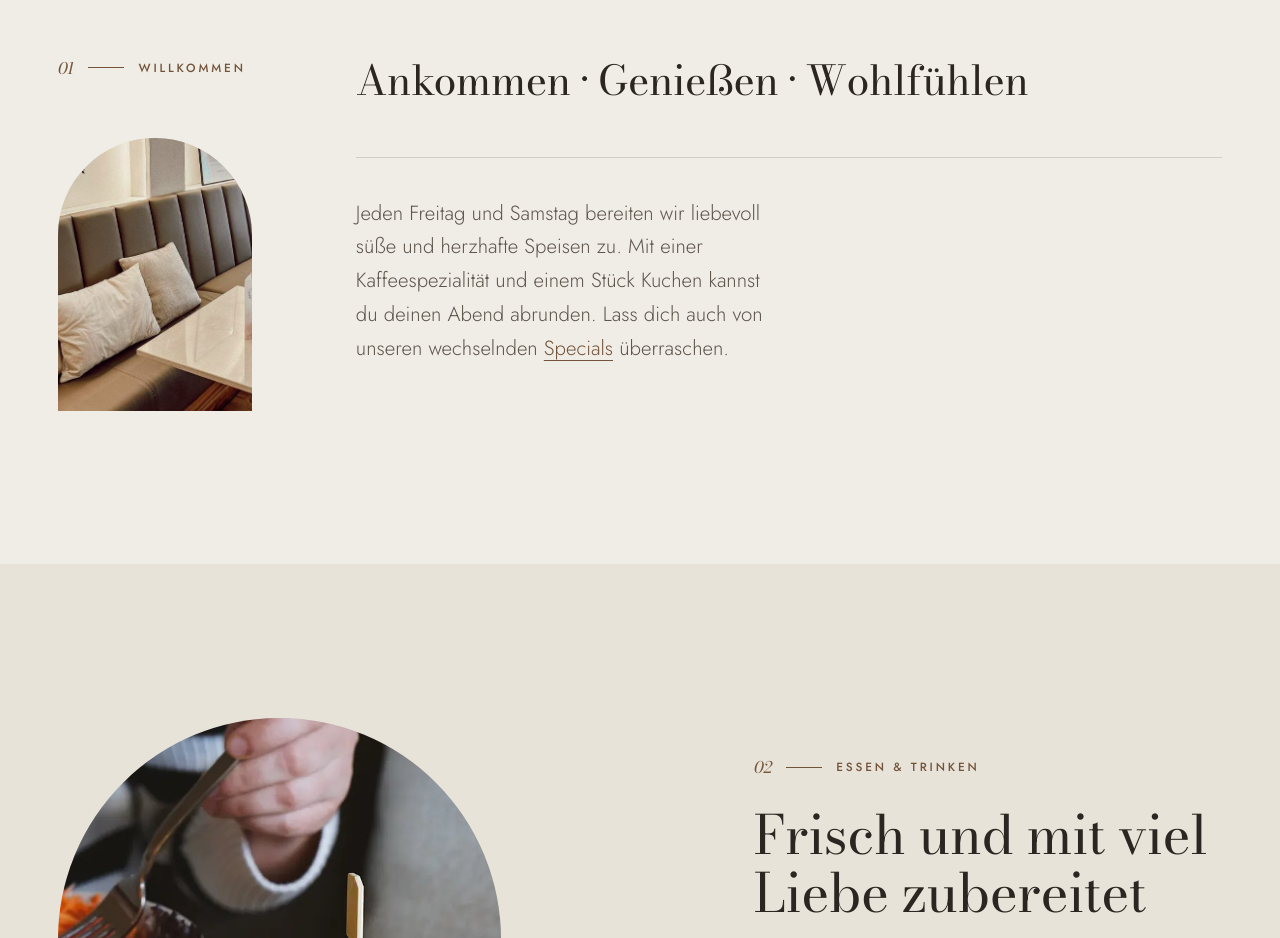
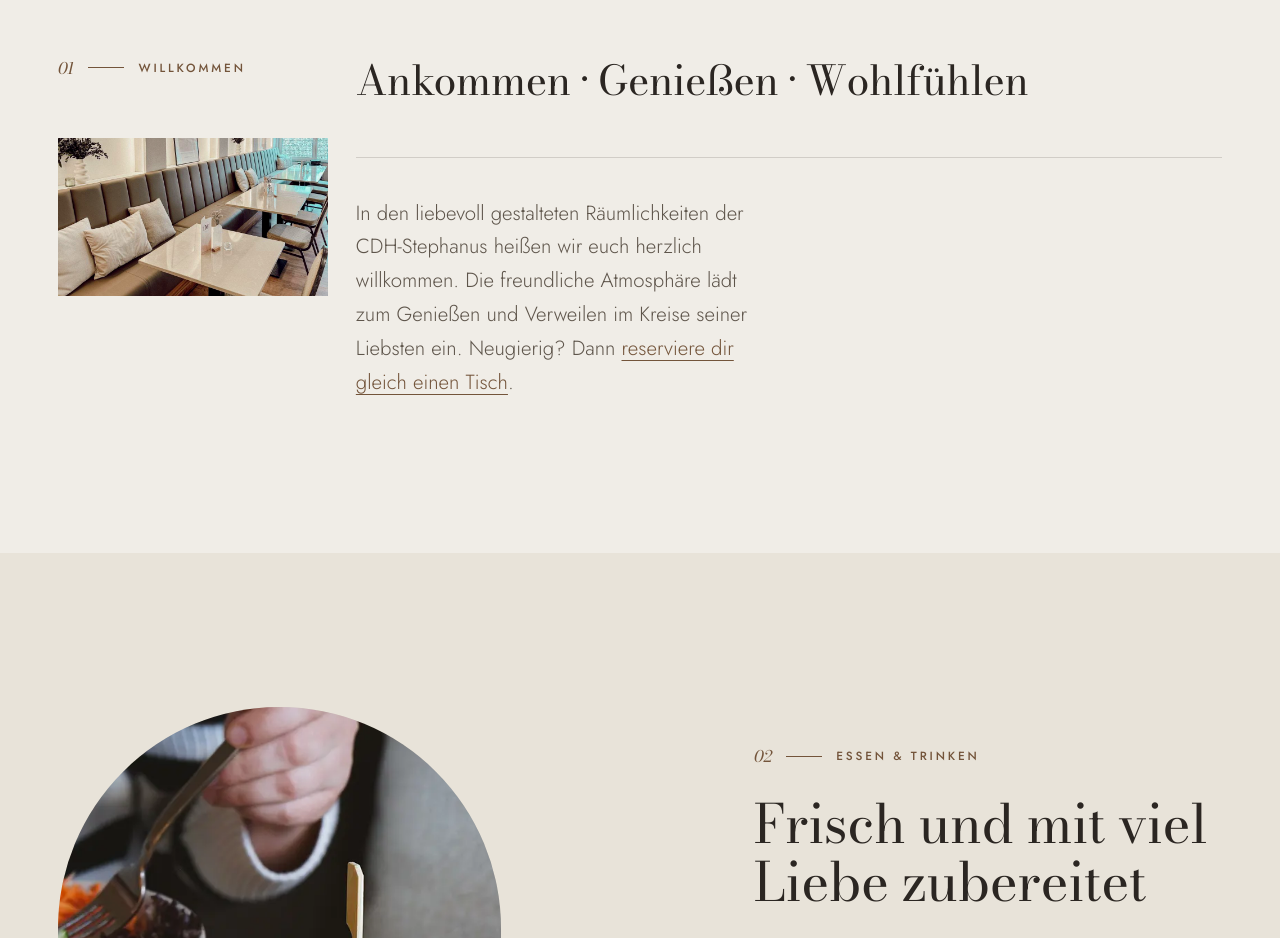
Before and after one commit to nmmhw4cbc7-commits/manna, a plain HTML site: page index.html in a window 1280 px wide. Shown: the part 900-1838 px from the top of the page. Drawn offline with Linux system fonts and the light colour scheme.

Commit message:
Startseite: Sitzbank-Foto vollständig, neuer Willkommenstext mit Link zur Reservierung

```diff
--- a/assets/css/style.css
+++ b/assets/css/style.css
@@ -273,7 +273,7 @@ figcaption::before { content: ""; width: 24px; height: 1px; background: currentC
 .two-col { display: grid; grid-template-columns: 1fr 1fr; gap: var(--col-gap); }
 .intro .two-col { margin-top: clamp(36px, 4vw, 56px); padding-top: clamp(28px, 3vw, 40px); border-top: 1px solid var(--rule); }
 @media (max-width: 900px) { .two-col { grid-template-columns: 1fr; } }
-.intro .nische { margin-top: 32px; width: 72%; }
+.intro .nische { margin-top: 32px; width: 100%; }
 @media (max-width: 900px) {
   .intro .eyebrow-col, .intro .body-col { grid-column: 1 / -1; }
   .intro .nische { display: none; }
--- a/index.html
+++ b/index.html
@@ -99,14 +99,14 @@
       <div class="container grid">
         <div class="eyebrow-col">
           <span class="eyebrow"><span class="num">01</span>Willkommen</span>
-          <div class="img arch ratio-taller nische reveal">
-            <img src="assets/img/bank-breit.jpg" width="960" height="560" loading="lazy" style="object-position:22% 50%" alt="Die lange gepolsterte Sitzbank mit Kissen und gedeckten Tischen.">
+          <div class="nische reveal">
+            <img src="assets/img/bank-breit.jpg" width="960" height="560" loading="lazy" alt="Die lange gepolsterte Sitzbank mit Kissen und gedeckten Tischen.">
           </div>
         </div>
         <div class="body-col">
           <p class="statement reveal">Ankommen · Genießen · Wohlfühlen</p>
           <div class="two-col reveal reveal-d1">
-            <p class="lead">Jeden Freitag und Samstag bereiten wir liebevoll süße und herzhafte Speisen zu. Mit einer Kaffeespezialität und einem Stück Kuchen kannst du deinen Abend abrunden. Lass dich auch von unseren wechselnden <a href="abende.html">Specials</a> überraschen.</p>
+            <p class="lead">In den liebevoll gestalteten Räumlichkeiten der CDH-Stephanus heißen wir euch herzlich willkommen. Die freundliche Atmosphäre lädt zum Genießen und Verweilen im Kreise seiner Liebsten ein. Neugierig? Dann <a href="reservieren.html">reserviere dir gleich einen Tisch</a>.</p>
           </div>
         </div>
       </div>
```
Also changed, not shown: src/pages/index.html (+3 -3 lines).
